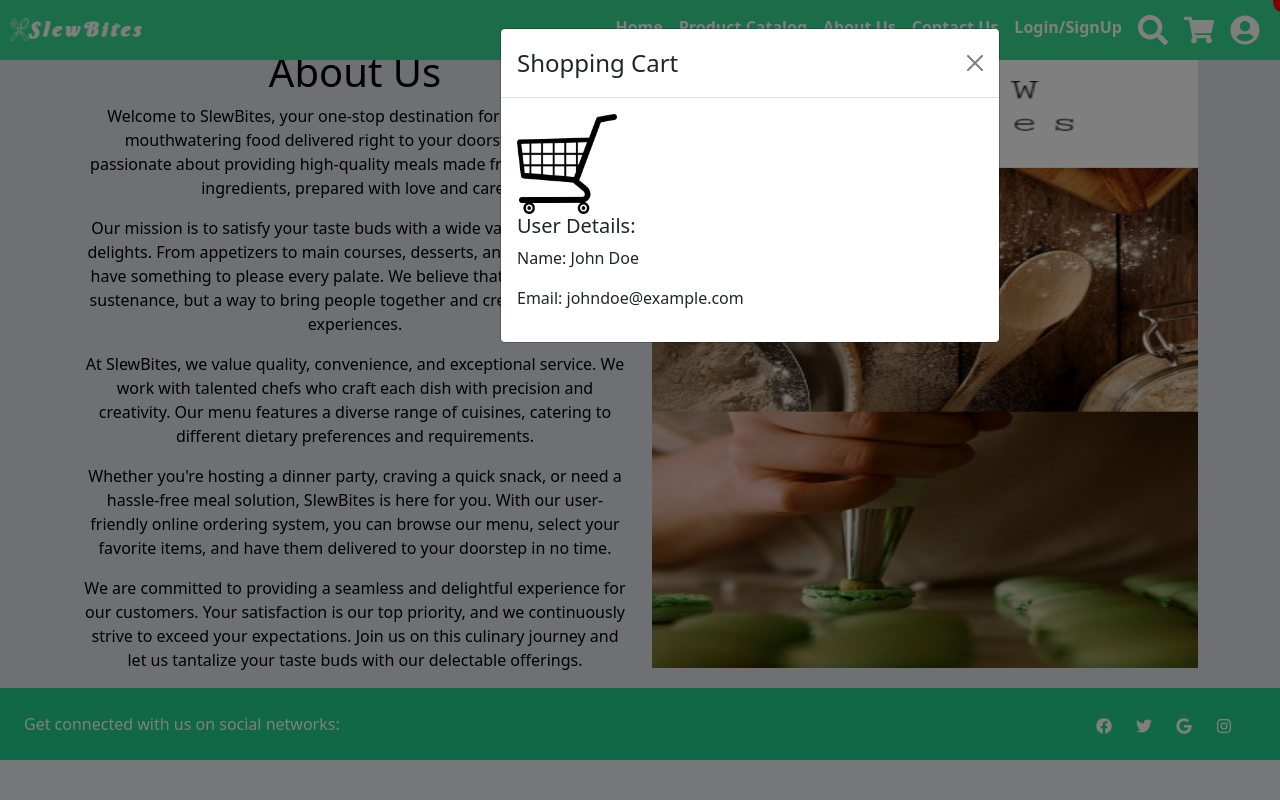
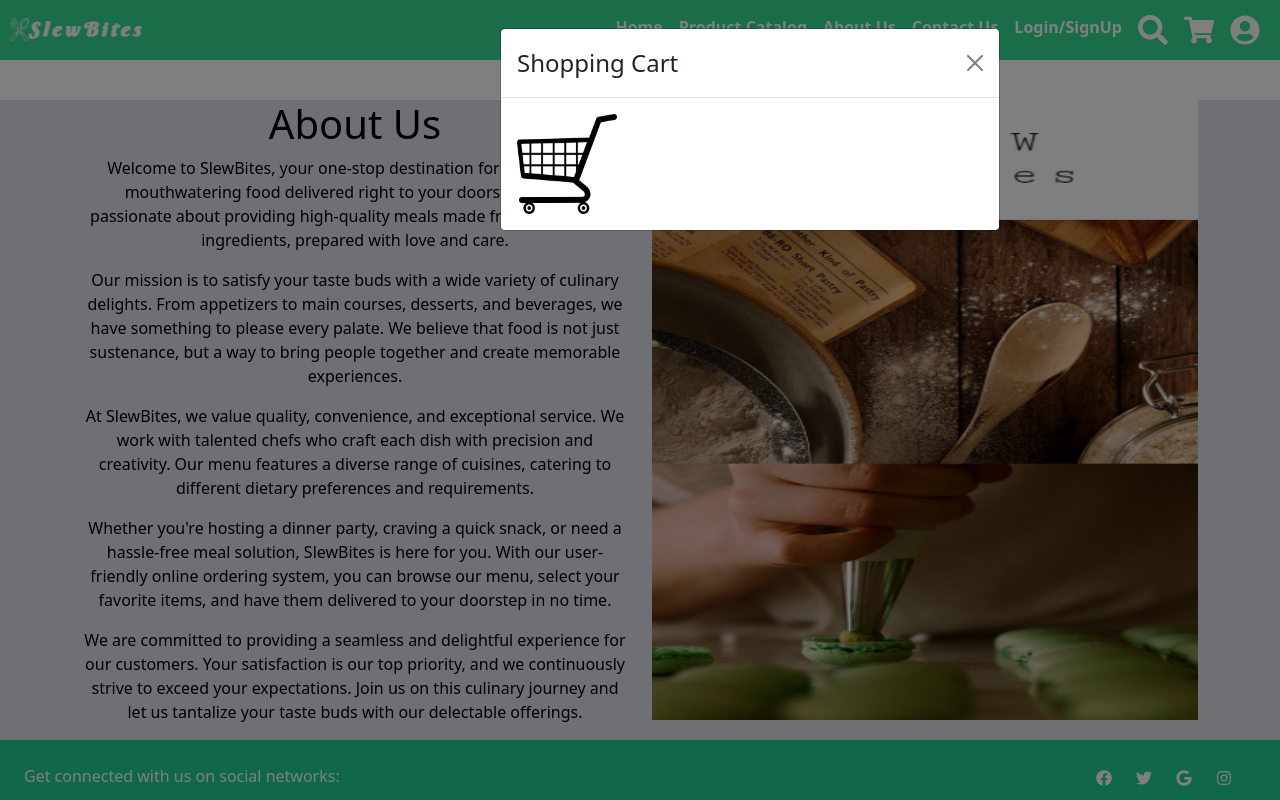
Before and after one commit to Laiba-2811/SLEWBites, a React (Create React App) app: page /about-us in a window 1280 px wide. Both pictures are taken after a click on the link 1199 px from the left and 30 px from the top of the page. Shown: the top 800 px of the page. Built offline with nearby package versions, Linux system fonts and the light colour scheme.

Commit message:
orders are being shown at cart

```diff
--- a/src/Pages/Contact.js
+++ b/src/Pages/Contact.js
@@ -1,9 +1,11 @@
 import React from 'react'
 import contact from '../PicResources/contact.jpeg';
 import logocontact from '../PicResources/logocontact.jpeg';
+import Footer from './Footer';
 const Contact = () => {
   return (
-    <div class="container-lg  h-auto w-auto bg-light rounded p-3 ">
+    <div>
+      <div class="container-lg  h-auto w-auto bg-light rounded p-3 mt-5">
 
 <div class="row">
   <div className='col-md-6 bg-success '>
@@ -81,7 +83,12 @@ const Contact = () => {
   </div>
 </div>
 </div>
+<Footer></Footer>
+</div>
+
+
   )
+
 }
 
 export default Contact
--- a/src/Pages/Home.css
+++ b/src/Pages/Home.css
@@ -5,8 +5,8 @@
 }
 .cart-badge {
     position: absolute;
-    top: -10px;
-    right: -10px;
+    top: 5px;
+    right: 80px;
     background-color: red;
     color: white;
     font-size: 9px;
@@ -87,4 +87,5 @@
 }
 #margDiv{
     background-color: #dde0e6;
+    margin-top: 100px !important;
 }
--- a/src/Pages/HpageCategory.js
+++ b/src/Pages/HpageCategory.js
@@ -124,7 +124,7 @@ const fetchApiData= async (url)=>{
                 </Col>
               </Row>
               <p>Price: {(selectedProduct.price) * quantity+'./Rs'}</p>
-              <Button className='btn-btn-success'>Order</Button>
+              <Button className='btn-btn-success'>Add to your product list</Button>
             </>
           )}
         </Modal.Body>
--- a/src/Pages/NavBar.js
+++ b/src/Pages/NavBar.js
@@ -1,4 +1,4 @@
-import { Navbar, Nav, Container, Modal } from 'react-bootstrap';
+import { Navbar, Nav, Container, Modal, Button } from 'react-bootstrap';
 import Dropdown from 'react-bootstrap/Dropdown'
 import { Link } from 'react-router-dom';
 import { FaSearch, FaShoppingCart, FaUserCircle } from 'react-icons/fa';
@@ -10,11 +10,20 @@ import logow1 from '../Pages/logow1.png';
 
 const Navigation = () => {
   const [showSearch, setShowSearch] = useState(false);
+  const [product,setProduct]=useState([])
   const [showCart, setShowCart] = useState(false);
   const [cartCount, setCartCount] = useState(0);
   const handleCartClick = () => {
     setShowCart(true);
-    setCartCount(cartCount + 1);
+    var obj=[];
+    const currentData=JSON.parse(localStorage.getItem('productData'))||[];
+     currentData.map((c)=>{
+      setCartCount(cartCount + 1);
+      obj.push(c);
+     })
+     setProduct(obj);
+
+
   };
 
 
@@ -85,7 +94,7 @@ const Navigation = () => {
             )}
             <Nav.Item>
             <Nav.Item>
-              <a href="#" className="nav-link" id="navItem" onClick={handleCartClick}>
+              <a href="#" className="nav-link" id="navItem" onClick={handleCartClick} >
                 <FaShoppingCart style={{ fontSize: '30px' }} className="Fa-lg" />
                 {cartCount > 0 && <span className="cart-badge">{cartCount}</span>}
               </a>
@@ -115,10 +124,21 @@ const Navigation = () => {
           <Modal.Title>Shopping Cart</Modal.Title>
         </Modal.Header>
         <Modal.Body>
-          <img src={cart} alt="Cart" style={{ height: '100px', width: '100px' }} />
-          <h5>User Details:</h5>
-          <p>Name: {user.name}</p>
-          <p>Email: {user.email}</p>
+        <img src={cart} alt="Cart" style={{ height: '100px', width: '100px' }} />
+            {product.map((p)=>{
+              return(<>
+               <h5>Product Details:</h5>
+              <p>Product Name:{p.name}</p>
+              <p>Price: {p.price}</p>
+              <p>Quantity:{p.quantity}</p>
+              <Button class="btn btn-success">Order Now</Button>
+              <hr></hr>
+              </>)
+
+
+            })}
+
+
         </Modal.Body>
       </Modal>
     </Navbar>
--- a/src/Pages/Signup.js
+++ b/src/Pages/Signup.js
@@ -57,7 +57,8 @@ export default function Register(props) {
   }
 
   return (
-    <div className="container-lg  d-flex justify-content-center w-auto h-auto align-items-center mt-5">
+    <div class="mt-5">
+      <div className="container-lg  d-flex justify-content-center w-auto h-auto align-items-center mt-5">
       <form className="w-auto   align-items-start  h-auto shadow-lg  mb-5 bg-light rounded">
         <nav class="navbar  bg-success text-center  rounded rounded-start rounded-bottom rounded-top rounded-end w-auto">
           <div class="container-fluid">
@@ -119,5 +120,7 @@ export default function Register(props) {
         </div>
       </form>
     </div>
+    </div>
+
   )
 }
```
Lines whose indentation alone changed are shown as unchanged.
